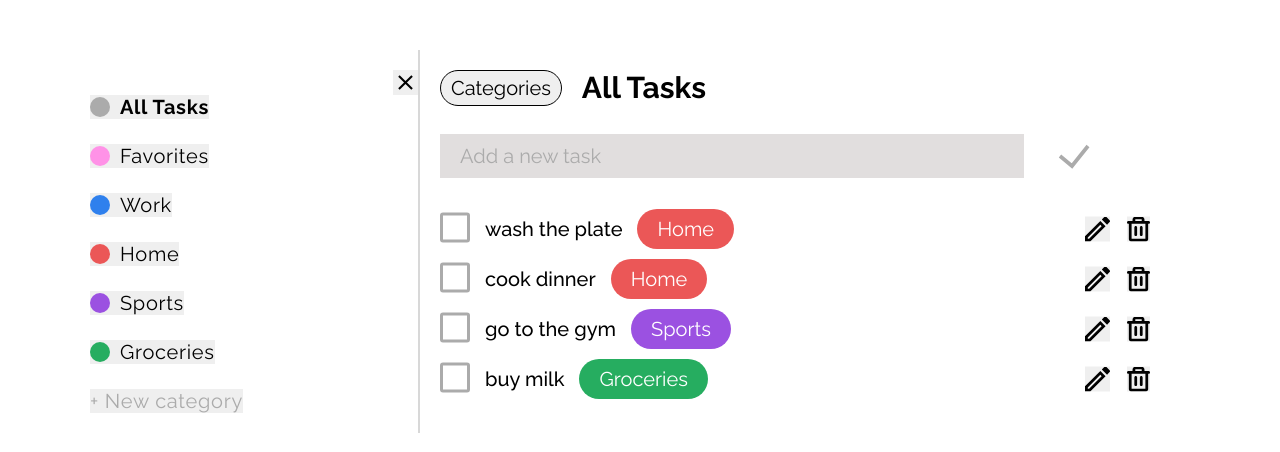
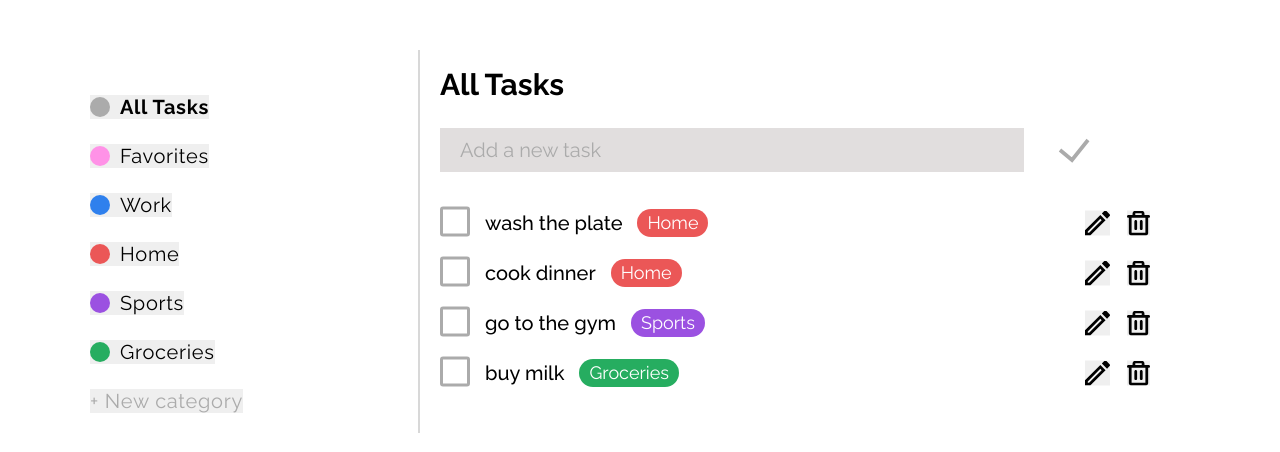
Before and after one commit to huhhell/TodoApp, a React (Vite) app: page / in a window 1280 px wide. Shown: the top 452 px of the page. Built offline with nearby package versions, Linux system fonts and the light colour scheme.

Commit message:
made it responsible

```diff
--- a/src/assets/components/Categories/categories.scss
+++ b/src/assets/components/Categories/categories.scss
@@ -15,7 +15,7 @@
     padding: 20px;
     z-index: 3;
     display: block;
-    width: 50%;
+    width: 100%;
     background: #ffffff;
     border: 2px solid #D8D8D8;
     transition: 0.3s ease-out;
@@ -31,9 +31,14 @@
   }
 
   &__close {
-    position: absolute;
-    top: 0;
-    right: 0;
+    display: none;
+
+    @media (max-width:550px) {
+      display: block;
+      position: absolute;
+      top: 0;
+      right: 0;
+    }
 
     &-img {
       width: 25px;
--- a/src/assets/components/Tasks/tasks.scss
+++ b/src/assets/components/Tasks/tasks.scss
@@ -82,7 +82,8 @@
 
     &-category {
       display: block;
-      padding: 10px 20px;
+      padding: 5px 10px;
+      font-size: 18px;
       color: #ffffff;
       -webkit-border-radius: 20px;
       -moz-border-radius: 20px;
@@ -98,6 +99,10 @@
       right: 20px;
       top: 50%;
       transform: translateY(-50%);
+
+      @media (max-width: 550px) {
+        right: 0;
+      }
     }
 
     &-delete-img {
@@ -114,6 +119,10 @@
       right: 60px;
       top: 50%;
       transform: translateY(-50%);
+
+      @media (max-width: 550px) {
+        right: 30px;
+      }
     }
     &-edit-img {
       height: 25px;
@@ -129,6 +138,10 @@
       right: 55px;
       top: 50%;
       transform: translateY(-50%);
+
+      @media (max-width: 550px) {
+        right: 25px;
+      }
     }
     &-submit-img {
       height: 35px;
--- a/src/index.scss
+++ b/src/index.scss
@@ -29,6 +29,10 @@
   padding: 20px;
   width: 100%;
 
+  @media (max-width: 550px) {
+    padding: 0;
+  }
+
   &__category {
     display: flex;
     align-items: center;
@@ -49,11 +53,16 @@
     }
 
     &-show {
+      display: none;
       font-size: 20px;
       padding: 5px 10px;
       border-radius: 20px;
       border: 1px solid #000;
       color: #000000;
+
+      @media (max-width:550px) {
+        display: block;
+      }
     }
   }
 }
```
Also changed, not shown: src/App.tsx (+14 -3 lines).
